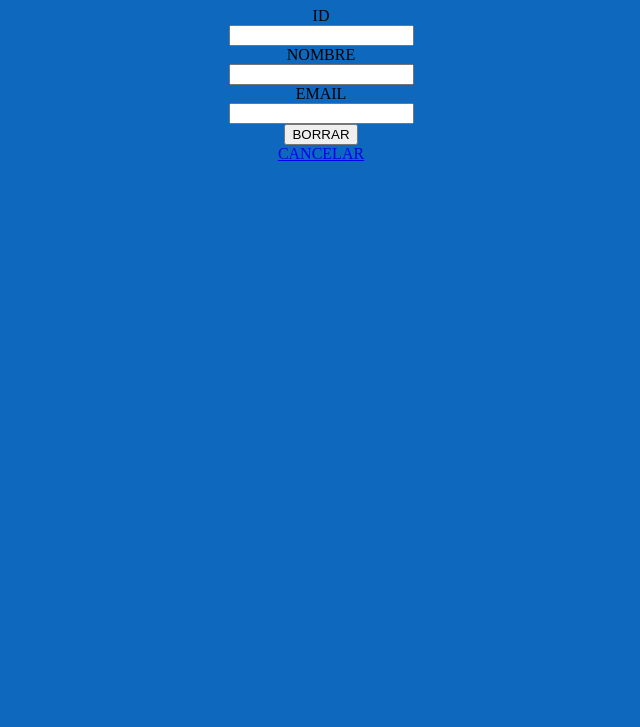
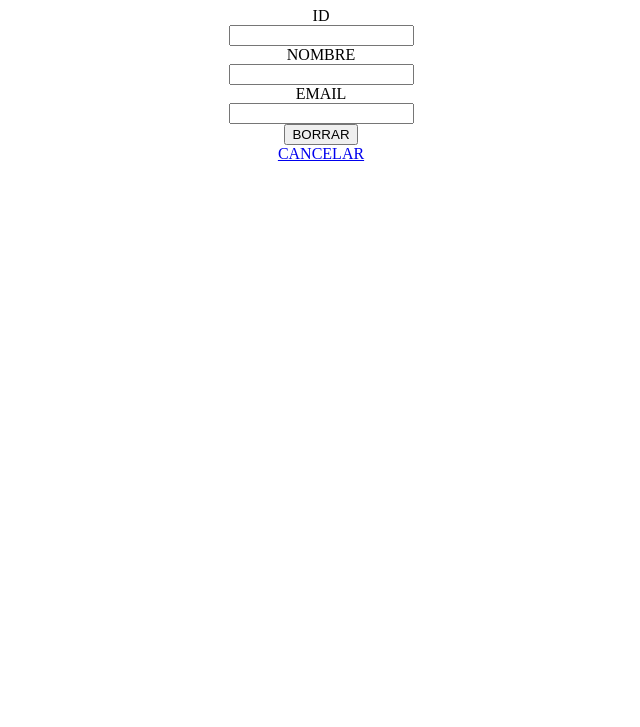
Before and after one commit to Addair40/api_rest, a plain HTML site: page frontend/delete_cliente.html in a window 1280 px wide. Shown: the part 73-800 px from the top of the page, without its empty margins (319-959 px from the left). Drawn offline with Linux system fonts and the light colour scheme; no server answers.

Commit message:
Update delete_cliente.html

```diff
--- a/frontend/delete_cliente.html
+++ b/frontend/delete_cliente.html
@@ -3,7 +3,7 @@
 <head>
     <title>ELIMINAR CLIENTE</title>
 </head>
-<body bgcolor="0E68BE"><center>
+<body><center>
     <h1>ElIMINAR CLIENTE</h1>
     <form id="form_cliente">
         <label for="id_cliente">ID</label>
```
